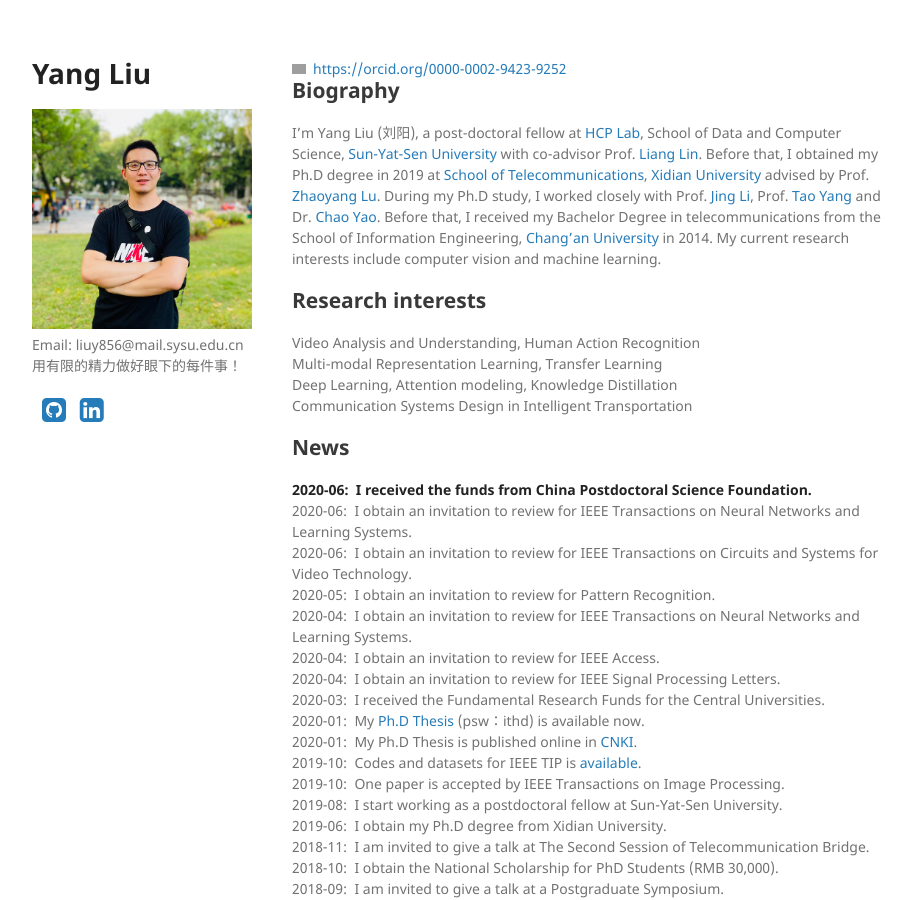
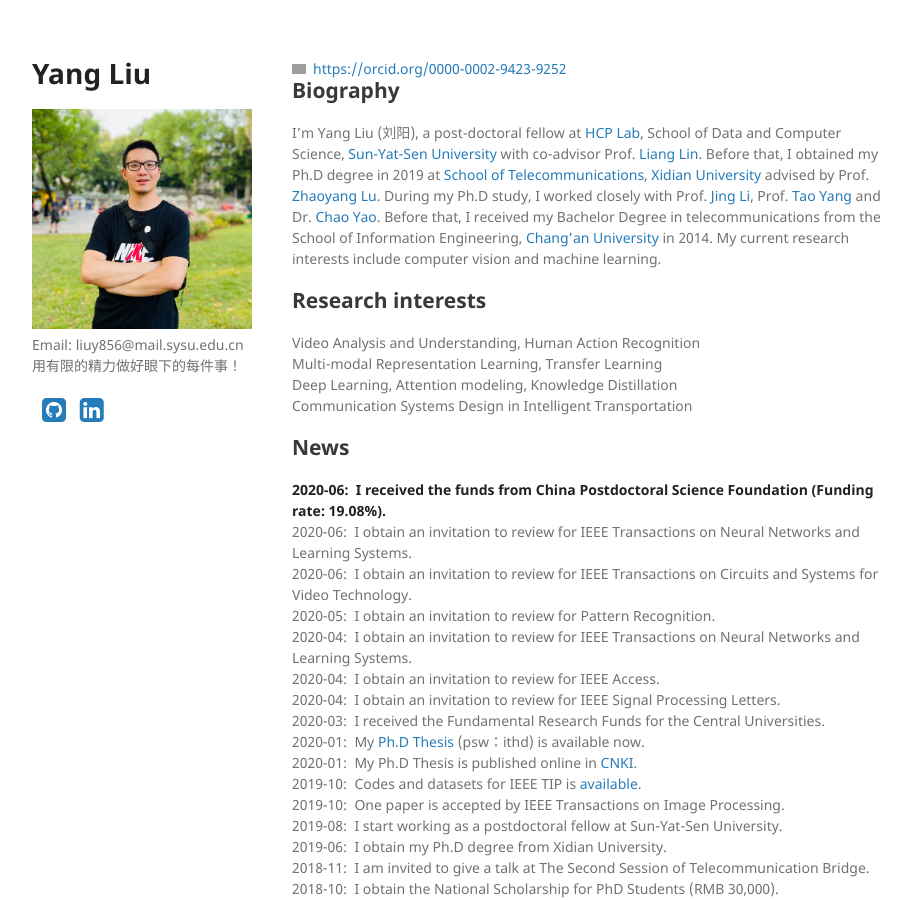
Before and after one commit to YangLiu9208/home, a Jekyll site: the page built from index.md, in a window 1280 px wide and 900 px high. Shown: the whole window, without its empty margins (178-1089 px from the left). Built offline with Jekyll 4.4.1, drawn with Linux system fonts in a browser that asks for light colours; a style sheet for code colours, icons or effects is not loaded; grey boxes are pictures that could not be loaded.

Commit message:
Update index.md

```diff
--- a/index.md
+++ b/index.md
@@ -13,7 +13,7 @@ Deep Learning, Attention modeling, Knowledge Distillation
 Communication Systems Design in Intelligent Transportation
 
 ## News
-**2020-06:&nbsp; I received the funds from China Postdoctoral Science Foundation.**
+**2020-06:&nbsp; I received the funds from China Postdoctoral Science Foundation (Funding rate: 19.08%).**
 2020-06:&nbsp; I obtain an invitation to review for IEEE Transactions on Neural Networks and Learning Systems.
 2020-06:&nbsp; I obtain an invitation to review for IEEE Transactions on Circuits and Systems for Video Technology.
 2020-05:&nbsp; I obtain an invitation to review for Pattern Recognition.
```
